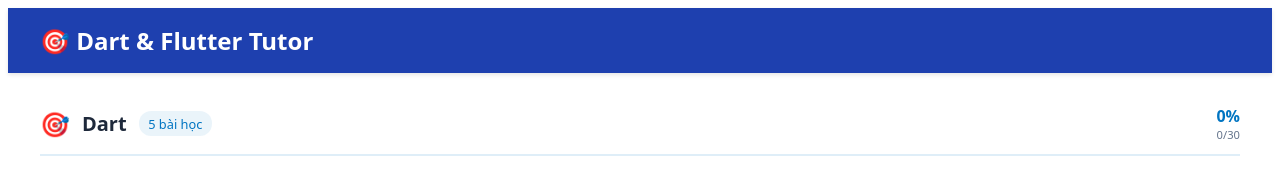
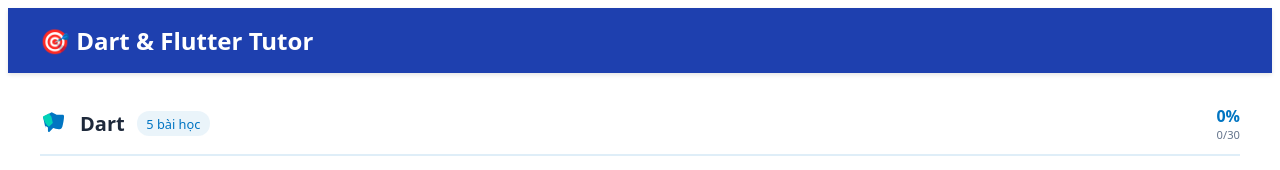
Before and after one commit to ndnhatvien/DartTutor, a React (Vite) app in the folder apps/dart-tutor/: page / in a window 1280 px wide. Shown: the top 170 px of the page. Built offline with nearby package versions, Linux system fonts and the light colour scheme.

Commit message:
feat: add TTS speed control and official Dart/Flutter brand icons
- Add speed selector (0.75x/1x/1.25x) next to Nghe đọc button
- Default to slower 0.75x rate since default was too fast
- Replace emoji 🎯/💙 with official Dart and Flutter logo SVGs

```diff
--- /dev/null
+++ b/apps/dart-tutor/src/ui/BrandIcons.tsx
@@ -0,0 +1,38 @@
+export function DartIcon({ size = 28 }: { size?: number }) {
+  return (
+    <svg
+      width={size}
+      height={size}
+      viewBox="0 0 24 24"
+      aria-hidden="true"
+      xmlns="http://www.w3.org/2000/svg"
+    >
+      <path
+        d="M4.7 15.4 2.6 5.9 10 2l4.3 2.1h5.1c.7 0 1.2.5 1.2 1.2 0 2.2-.7 6.3-1.4 8.8-.4 1.4-1.1 2.3-2.6 2.3-1.6.1-4.6-.5-5.3-.9l-3.1 3.1c-.3.3-.8.3-1.1 0-.2-.2-.3-.6-.3-.9v-2.7l-2.1-1.6z"
+        fill="#0175C2"
+      />
+      <path
+        d="M2.6 5.9c.1-.3.4-.6.7-.7l4.4-2.1 2.1 2.7 1.2 5.3-3.1 3.1c-1.5-.4-3.9-3-5.3-8.3z"
+        fill="#00D2B8"
+      />
+    </svg>
+  );
+}
+
+export function FlutterIcon({ size = 28 }: { size?: number }) {
+  return (
+    <svg
+      width={size}
+      height={size}
+      viewBox="0 0 24 24"
+      aria-hidden="true"
+      xmlns="http://www.w3.org/2000/svg"
+    >
+      <path
+        d="M14.3 2 4.2 12l3.9 3.9L18.2 2h-3.9zM4.2 12l6 6 1.6 1.6L14.3 22H18.2L9.7 13.5 4.2 12z"
+        fill="#02569B"
+      />
+      <path d="M4.2 12l6 6 1.6 1.6 2.5 2.4H18.2L9.7 13.5 4.2 12z" fill="#45D1FD" opacity="0.6" />
+    </svg>
+  );
+}
--- a/apps/dart-tutor/src/ui/LessonList.tsx
+++ b/apps/dart-tutor/src/ui/LessonList.tsx
@@ -1,4 +1,6 @@
+import type { ReactNode } from 'react';
 import type { Lesson, LessonProgress } from '../content/types';
+import { DartIcon, FlutterIcon } from './BrandIcons';
 
 interface LessonListProps {
   lessons: Lesson[];
@@ -97,7 +99,7 @@
   onSelectLesson,
 }: {
   title: string;
-  icon: string;
+  icon: ReactNode;
   color: string;
   lessons: Lesson[];
   progress: Map<string, LessonProgress>;
@@ -124,7 +126,7 @@
         }}
       >
         <div style={{ display: 'flex', alignItems: 'center', gap: '0.75rem' }}>
-          <span style={{ fontSize: '1.5rem' }}>{icon}</span>
+          {icon}
           <h2 style={{ margin: 0, color: '#1e293b', fontSize: '1.25rem' }}>{title}</h2>
           <span
             style={{
@@ -177,7 +179,7 @@
     <div style={{ padding: '2rem' }}>
       <LessonSection
         title="Dart"
-        icon="🎯"
+        icon={<DartIcon />}
         color="#0175C2"
         lessons={dartLessons}
         progress={progress}
@@ -185,7 +187,7 @@
       />
       <LessonSection
         title="Flutter"
-        icon="💙"
+        icon={<FlutterIcon />}
         color="#02569B"
         lessons={flutterLessons}
         progress={progress}
--- a/apps/dart-tutor/src/ui/LessonView.tsx
+++ b/apps/dart-tutor/src/ui/LessonView.tsx
@@ -9,8 +9,11 @@
   onStartExercises: () => void;
 }
 
+const SPEED_OPTIONS = [0.75, 1, 1.25];
+
 function SpeakButton({ text }: { text: string }) {
   const [speaking, setSpeaking] = useState(false);
+  const [rate, setRate] = useState(0.75);
 
   const toggle = () => {
     if (speaking) {
@@ -18,11 +21,32 @@
       setSpeaking(false);
       return;
     }
-    speakText(text, () => setSpeaking(false));
+    speakText(text, () => setSpeaking(false), rate);
     setSpeaking(true);
   };
 
   return (
+    <div style={{ display: 'inline-flex', alignItems: 'center', gap: '0.3rem' }}>
+      <select
+        value={rate}
+        onChange={(e) => setRate(Number(e.target.value))}
+        style={{
+          border: '1px solid #e2e8f0',
+          borderRadius: '6px',
+          padding: '0.3rem 0.4rem',
+          fontSize: '0.75rem',
+          color: '#64748b',
+          background: 'white',
+          cursor: 'pointer',
+        }}
+        aria-label="Tốc độ đọc"
+      >
+        {SPEED_OPTIONS.map((speed) => (
+          <option key={speed} value={speed}>
+            {speed}x
+          </option>
+        ))}
+      </select>
       <button
         onClick={toggle}
         style={{
@@ -41,6 +65,7 @@
       >
         {speaking ? '⏹ Dừng' : '🔊 Nghe đọc'}
       </button>
+    </div>
   );
 }
 
--- a/apps/dart-tutor/src/ui/speech.ts
+++ b/apps/dart-tutor/src/ui/speech.ts
@@ -24,7 +24,7 @@
   );
 }
 
-export function speakText(text: string, onEnd?: () => void) {
+export function speakText(text: string, onEnd?: () => void, rate = 1) {
   if (typeof window === 'undefined' || !('speechSynthesis' in window)) return;
   window.speechSynthesis.cancel();
   const utterance = new SpeechSynthesisUtterance(text);
@@ -33,7 +33,7 @@
   if (voice) {
     utterance.voice = voice;
   }
-  utterance.rate = 1;
+  utterance.rate = rate;
   if (onEnd) {
     utterance.onend = () => onEnd();
     utterance.onerror = () => onEnd();
```
Lines whose indentation alone changed are shown as unchanged.
